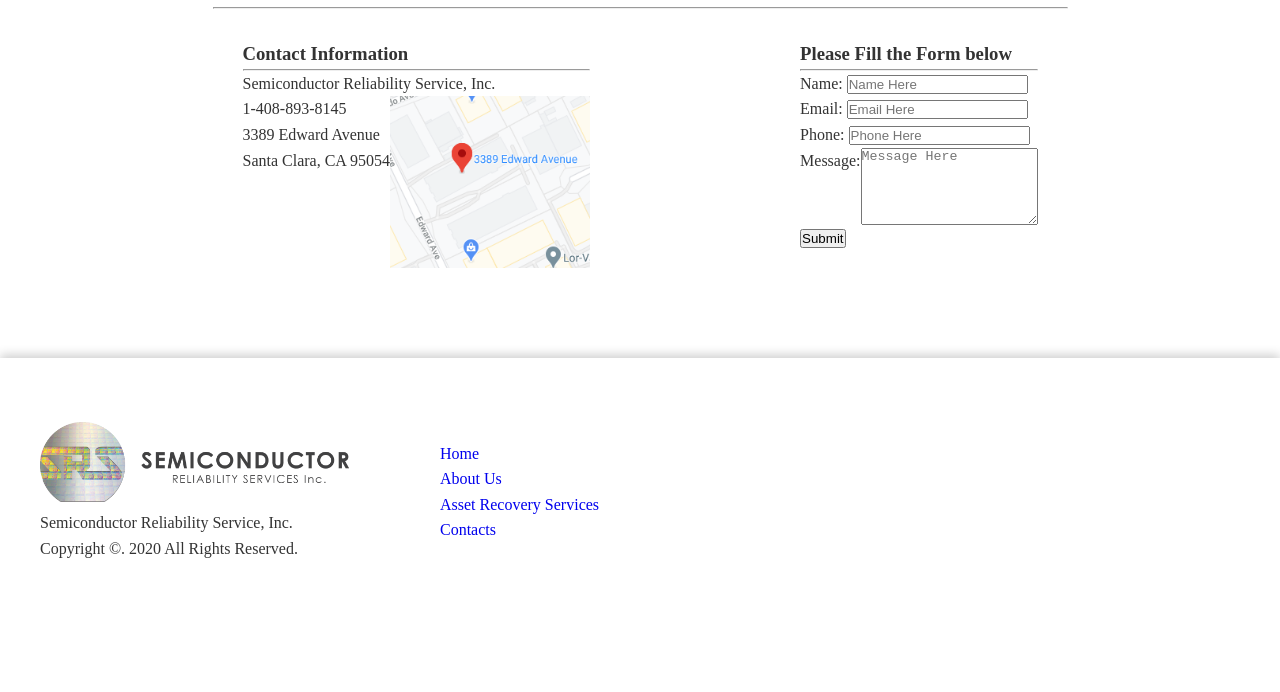
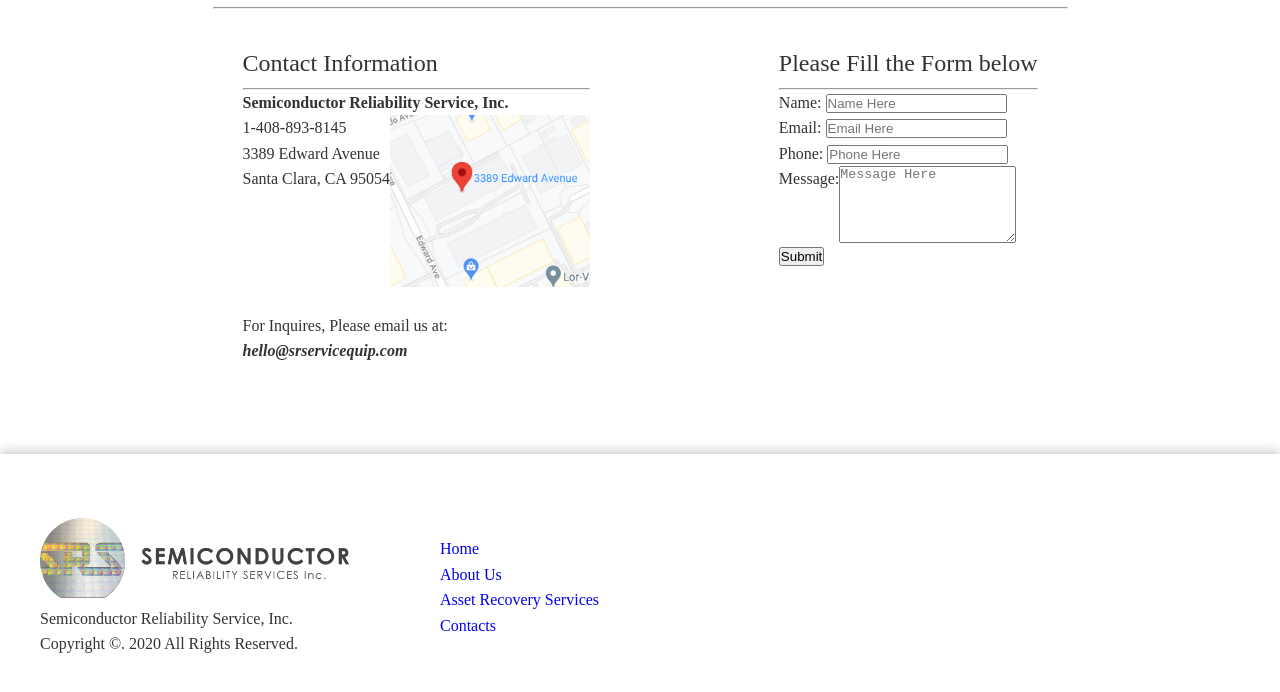
Before and after one commit to pbkwong/srs, a plain HTML site: page contacts.html in a window 1280 px wide. Shown: the part 182-874 px from the top of the page. Before the commit the page ends 807 px from the top, so only its background shows below. Drawn offline with Linux system fonts and the light colour scheme.

Commit message:
Update Contacts Page

```diff
--- a/contacts.html
+++ b/contacts.html
@@ -26,9 +26,9 @@
           <div class="flex">
             <div class="contacts-info">
               <div class="card">
-                <h3>Contact Information</h3>
+                <h2>Contact Information</h2>
                 <hr />
-                <p>Semiconductor Reliability Service, Inc.</p>
+                <p style="font-weight: bold;">Semiconductor Reliability Service, Inc.</p>
                 <div class="flex">
                   <div class="info">
                     <p>1-408-893-8145</p>
@@ -37,11 +37,16 @@
                   </div>
                   <img src="images/local.png" alt="SRS location" class="map" />
                 </div>
+                <br>
+                <div>
+                  <p>For Inquires, Please email us at:</p>
+                  <i style="font-weight: bold;">hello@srservicequip.com</i>
+                </div>
               </div>
             </div>
             <div class="contacts-text">
               <div class="card">
-                <h3>Please Fill the Form below</h3>
+                <h2>Please Fill the Form below</h2>
                 <hr />
                 <form action="">
                   <div>
```
